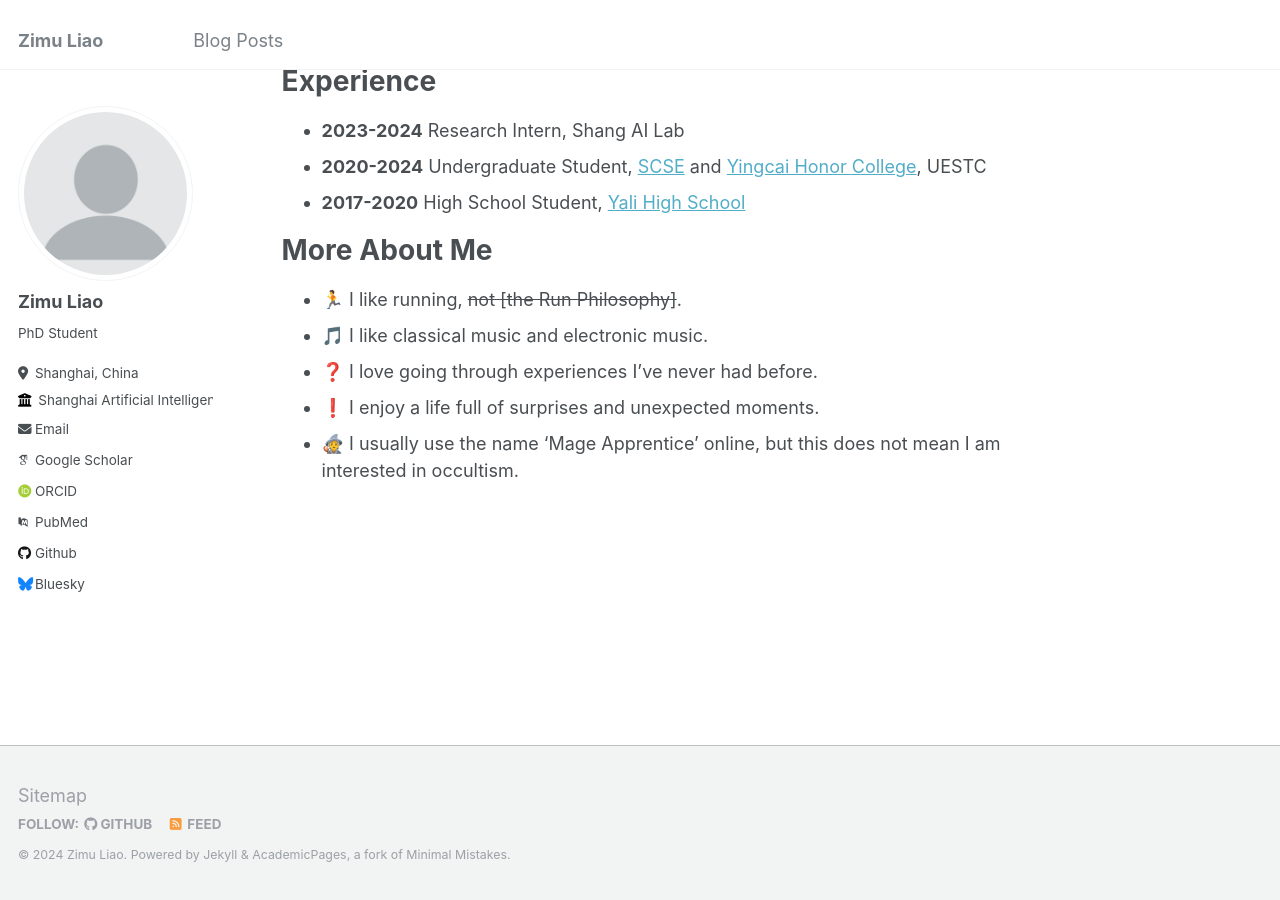
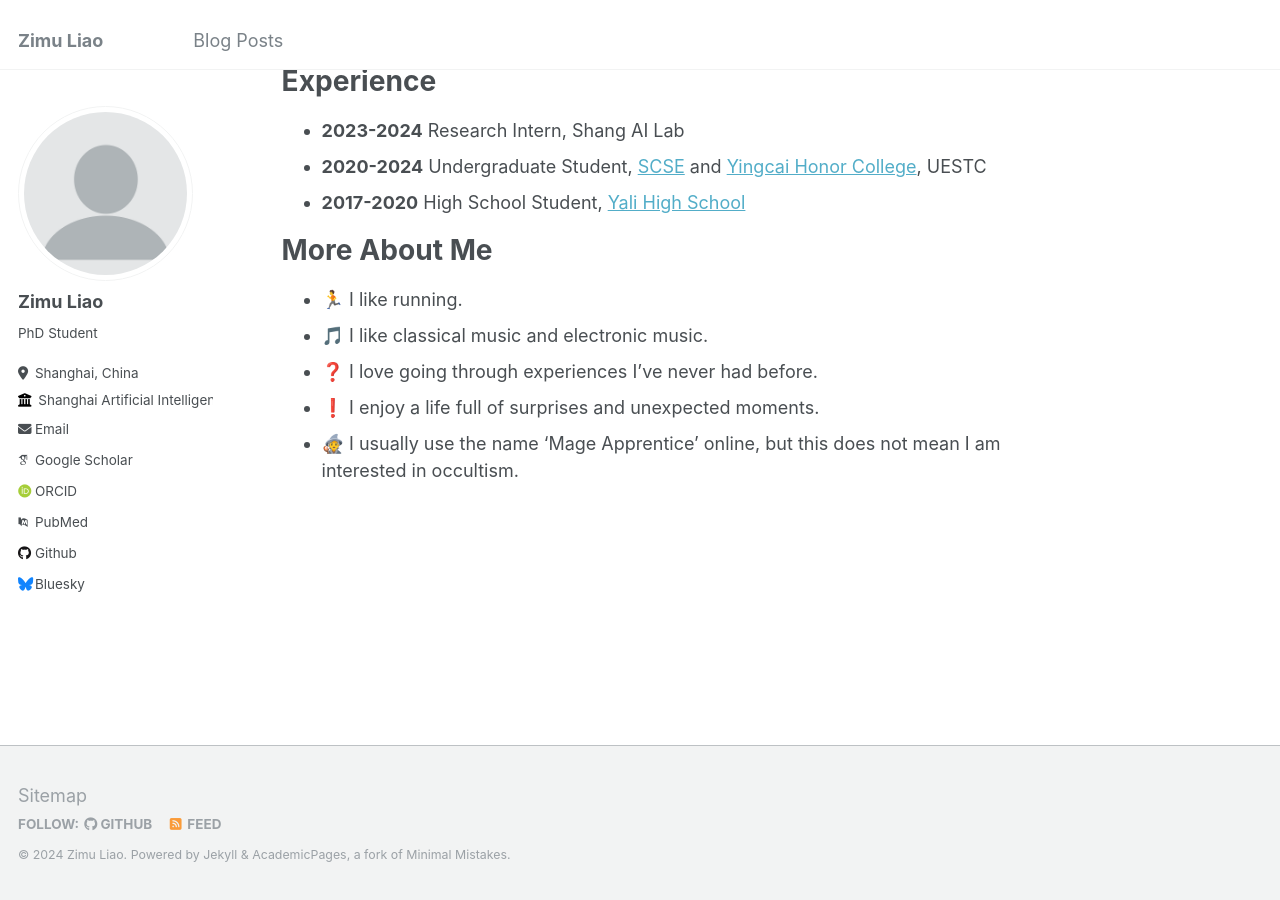
Before and after one commit to zmliao/zmliao.github.io, a Jekyll site: the page built from _pages/about.md, in a window 1280 px wide and 900 px high, scrolled down 528 px. Built offline with Jekyll 4.4.1, drawn with Linux system fonts in a browser that asks for light colours; some web fonts are replaced.

Commit message:
Update about.md

```diff
--- a/_pages/about.md
+++ b/_pages/about.md
@@ -25,7 +25,7 @@ I am currently learning [CUDA](https://www.nvidia.cn/geforce/technologies/cuda/)
 + **2017-2020** High School Student, [Yali High School](http://www.yali.hn.cn/)
 
 # More About Me
-+ 🏃‍ I like running, ~~not [the Run Philosophy]~~.
++ 🏃‍ I like running.
 + 🎵 I like classical music and electronic music.
 + ❓ I love going through experiences I've never had before.
 + ❗ I enjoy a life full of surprises and unexpected moments.
```
